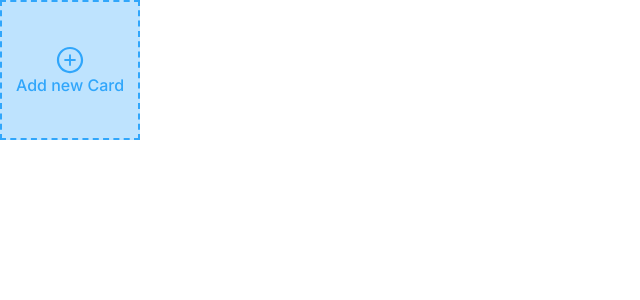
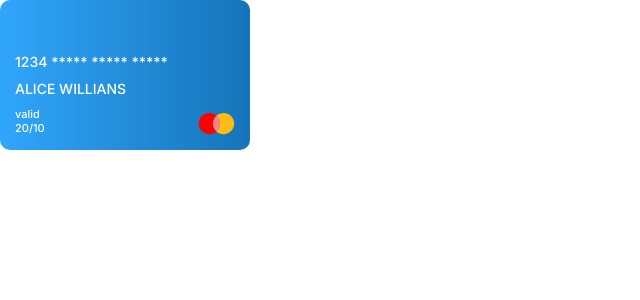
Before and after one commit to GabrielNatan/easy-finance, a React (Create React App) app: page / in a window 1280 px wide. Shown: the top 300 px of the page, without its empty margins (0-640 px from the left). Built offline with nearby package versions, Linux system fonts and the light colour scheme.

Commit message:
add component Card

```diff
--- /dev/null
+++ b/src/Components/Card/index.tsx
@@ -0,0 +1,23 @@
+import {Container, Name, Date, NumberCard} from "./styled"
+import masterCard from "../../Image/master-card.svg"
+export const Card = ()=>{
+    return (
+        <Container>
+            <NumberCard>
+                1234 ***** ***** *****
+            </NumberCard>
+            <Name>
+                Alice Willians
+            </Name>
+            <Date>
+                <span>
+                    valid
+                </span>
+                <span>
+                    20/10
+                </span>
+            </Date>
+            <img className="logo-bandeira" src={masterCard}/>
+        </Container>
+    )
+}
--- /dev/null
+++ b/src/Components/Card/styled.ts
@@ -0,0 +1,42 @@
+import styled from "styled-components";
+
+export const Container = styled.div`
+    width: 100%;
+    max-width: 250px;
+    height: 150px;
+    border-radius: 10px;
+    padding: 15px;
+    display: flex;
+    flex-direction: column;
+    justify-content: flex-end;
+    gap: 10px;
+    background-image: linear-gradient(to right,#30A6FB, #1674B9);
+    font-size: var(--font-size-primary-sm);
+    color: white;
+    position: relative;
+
+    .logo-bandeira{
+        width: 37px;
+        height: 22px;
+        position: absolute;
+        right: 15px;
+        bottom: 15px;
+    }
+
+`
+
+export const NumberCard = styled.div`
+
+
+`
+
+export const Name = styled.div`
+    text-transform: uppercase;
+`
+
+export const Date = styled.div`
+    display: flex;
+    flex-direction: column;
+    font-size: var(--font-size-secondary-sm);
+
+`
--- a/src/Pages/Home/index.tsx
+++ b/src/Pages/Home/index.tsx
@@ -3,6 +3,7 @@ import Sidebar from "../../Components/Sidebar";
 import {FaBell, FaChevronDown, FaPlus} from 'react-icons/fa'
 import {AiOutlinePlusCircle} from 'react-icons/ai'
 import { Add } from "../../Components/Add";
+import { Card } from "../../Components/Card";
 function Home() {
     return (
       <div className="App">
@@ -13,13 +14,14 @@ function Home() {
           rightIcon={<FaChevronDown/>}
           image='https://i.pinimg.com/originals/39/0e/4a/390e4aa2c02a1614a143256fa1b9df89.jpg'
         /> */}
-        <Add
+        {/* <Add
           icon={
             <AiOutlinePlusCircle
               size={30}
             />}
           text="Add new Card"
-        />
+        /> */}
+        <Card/>
       </div>
     );
   }
```
Also changed, not shown: src/Image/master-card.svg (added).
